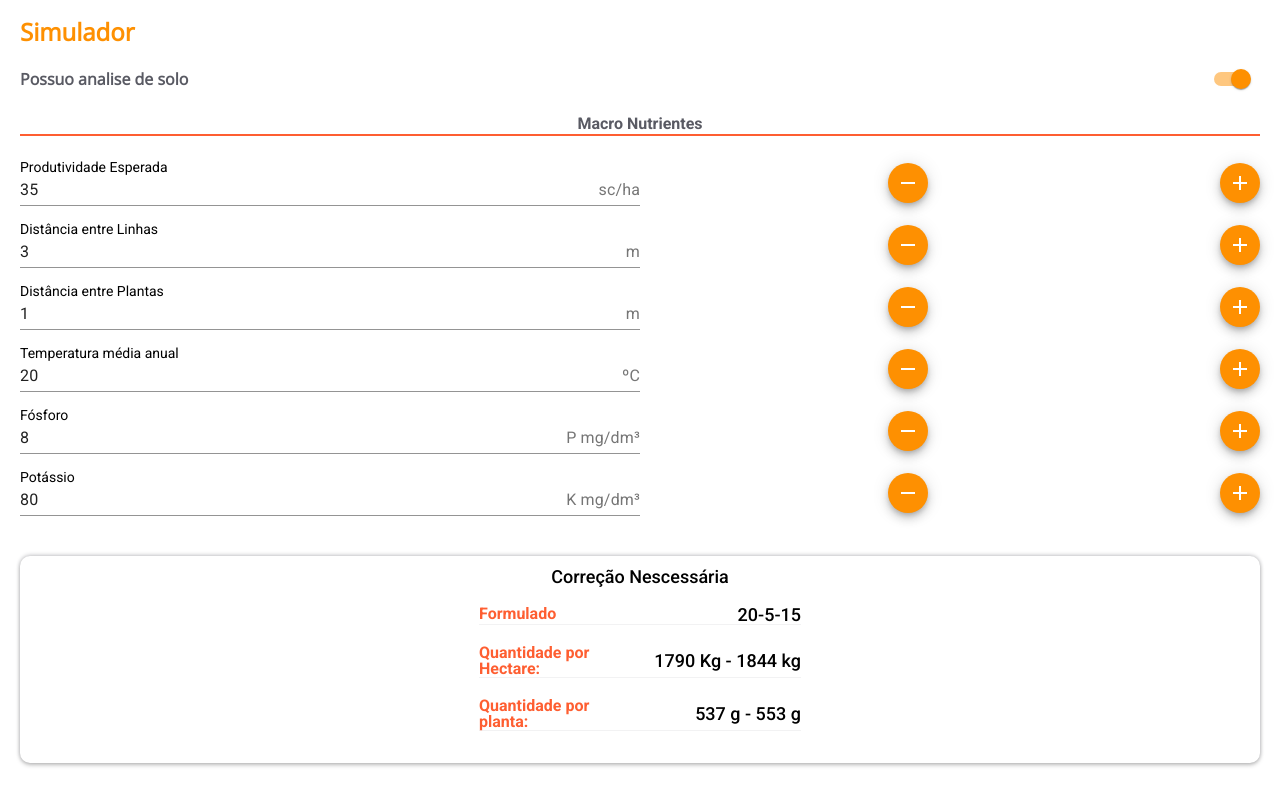
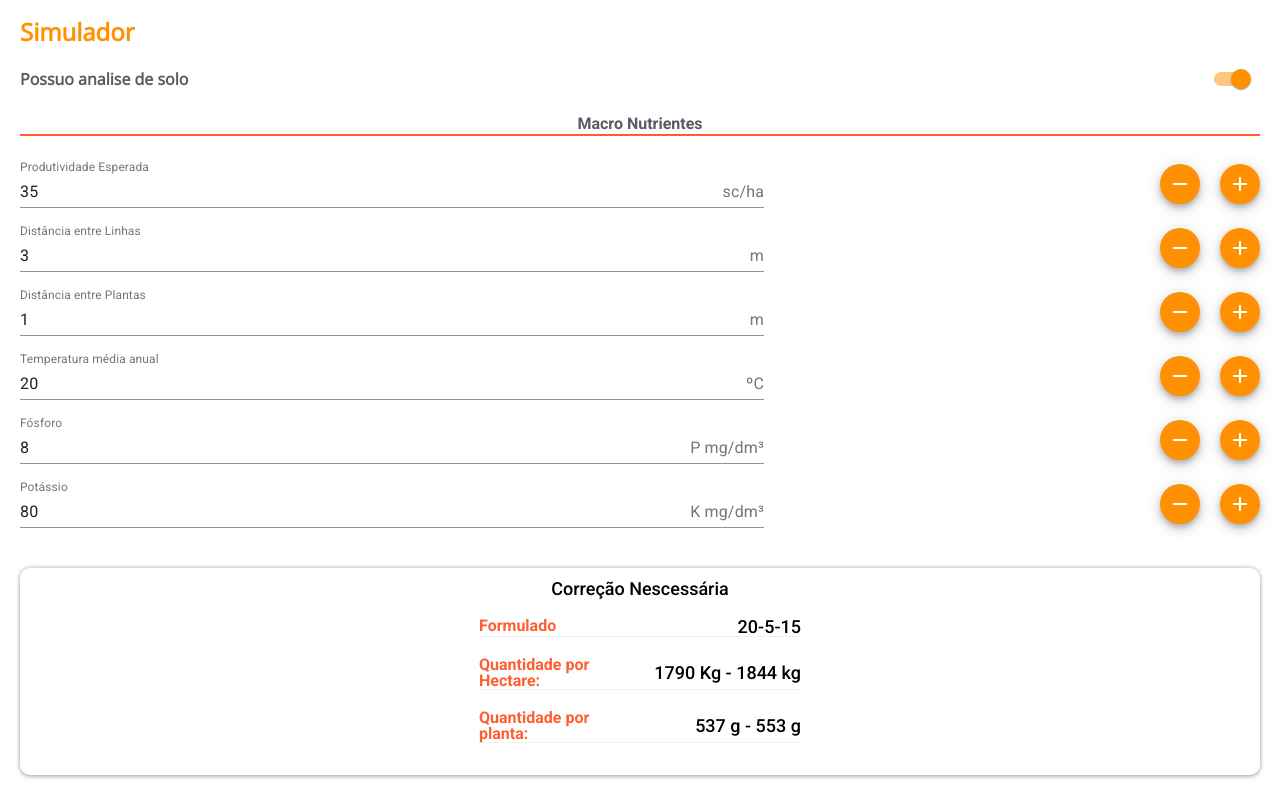
Before and after one commit to camilocoelhogomes/insumos_react, a React (Create React App) app: page / in a window 1280 px wide. Built offline with nearby package versions, Linux system fonts and the light colour scheme.

Commit message:
commiting all changes in the label

```diff
--- a/src/components/CalculatorInput.css
+++ b/src/components/CalculatorInput.css
@@ -6,7 +6,7 @@
 }
 
 .input-area{
-    width: 50%;
+    width: 60%;
     font-family: 'Roboto', sans-serif;
     font-size: 14px;
     margin: 8px 0;
@@ -14,6 +14,7 @@
 
 .input-change-buttons{
     width: 30%;
+    max-width: 100px;
     display: flex;
     align-items: center;
     justify-content: space-between;
--- a/src/components/CalculatorInput.js
+++ b/src/components/CalculatorInput.js
@@ -1,5 +1,5 @@
 import React from 'react';
-import { Input, Fab, InputAdornment } from '@material-ui/core';
+import { Input, Fab, InputAdornment, TextField } from '@material-ui/core';
 import { Add, Remove } from '@material-ui/icons';
 
 import './CalculatorInput.css'
@@ -13,13 +13,16 @@ const CalculatorInput = ({ input, name, hasSoloAnalisys, changeInput, decInput,
     return (
         <li className='input'>
             <div className='input-area'>
-                <p className='input-label'>{input.label}</p>
-                <Input
+                <TextField
                     fullWidth
+                    label={input.label}
                     value={(input.value === 0) ? '' : input.value}
                     onChange={(event) => changeInput(event.target.value, name)}
                     type='number'
-                    endAdornment={<InputAdornment position="end">{input.unit}</InputAdornment>}
+                    InputProps={{
+                        endAdornment: < InputAdornment position="end">{input.unit}</InputAdornment>
+                    }}
+                    size='large'
                 />
             </div>
             <div className='input-change-buttons'>
```
